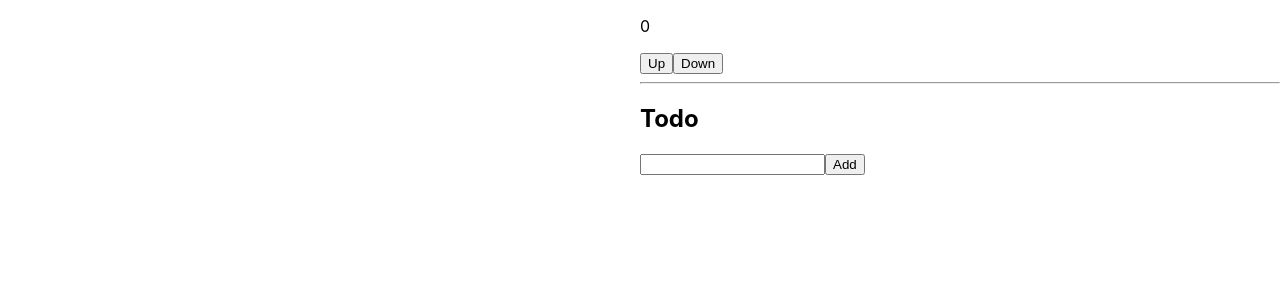
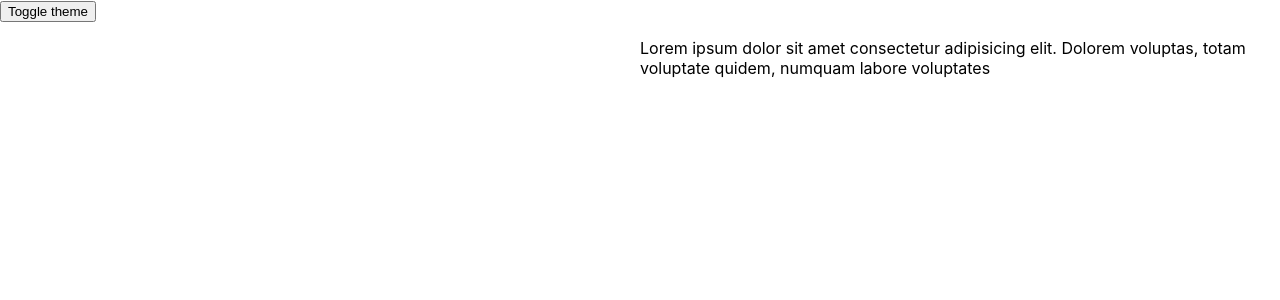
Before and after one commit to GiaHuyyy/Hooks, a React (Create React App) app: page / in a window 1280 px wide. Shown: the top 300 px of the page. Built offline with nearby package versions, Linux system fonts and the light colour scheme.

Commit message:
useContext

```diff
--- a/src/App.css
+++ b/src/App.css
@@ -1,5 +1,5 @@
 .App {
-  text-align: center;
+    /* text-align: center; */
 }
 
 .App-logo {
@@ -36,3 +36,8 @@
         transform: rotate(360deg);
     }
 }
+
+.dark {
+    color: #fff;
+    background: #000;
+}
--- a/src/App.js
+++ b/src/App.js
@@ -1,25 +1,59 @@
-import logo from './logo.svg';
-import './App.css';
+import logo from "./logo.svg";
+import "./App.css";
+
+// Hooks
+import UseState from "./hooks/UseState";
+import UseEffect from "./hooks/UseEffect";
+// import UseLayoutEffect from './hooks/UseLayoutEffect';
+import UseRef from "./hooks/UseRef";
+import UseCallback from "./hooks/UseCallBack";
+import UseMeMo from "./hooks/UseMemo";
+import UseReducer from "./hooks/UseReducer";
+import UseContextt from "./hooks/UseContext";
+
+// import UseImperativeHandle from './hooks/UseImperativeHandle';
+// import UseDebugValue from './hooks/UseDebugValue';
+// import UseTransition from './hooks/UseTransition';
+// import UseDeferredValue from './hooks/UseDeferredValue';
+// import UseId from './hooks/UseId';
+// import UseSyncExternalStore from './hooks/UseSyncExternalStore';
+// import UseEvent from './hooks/UseEvent';
+
+// Fake comments
+function emitComment(id) {
+    setInterval(() => {
+        window.dispatchEvent(
+            new CustomEvent(`lessson-${id}`, {
+                detail: `Nội dung comment của lesson ${id}`,
+            })
+        );
+    }, 2000);
+}
+
+emitComment(1);
+emitComment(2);
+emitComment(3);
 
 function App() {
-  return (
-    <div className="App">
-      <header className="App-header">
-        <img src={logo} className="App-logo" alt="logo" />
-        <p>
-          Edit <code>src/App.js</code> and save to reload.
-        </p>
-        <a
-          className="App-link"
-          href="https://reactjs.org"
-          target="_blank"
-          rel="noopener noreferrer"
-        >
-          Learn React
-        </a>
-      </header>
-    </div>
-  );
+    return (
+        <div className="App">
+            {/* {<UseState />} */}
+            {/* {<UseEffect />} */}
+            {/* <UseLayoutEffect /> */}
+            {/* <UseRef /> */}
+            {/* {<UseCallback />} */}
+            {/* {<UseMeMo />} */}
+            {/* <UseReducer /> */}
+            <UseContextt />
+            {/* <UseImperativeHandle /> */}
+            {/* <UseDebugValue /> */}
+            {/* <UseTransition /> */}
+            {/* <UseDeferredValue /> */}
+            {/* <UseId /> */}
+            {/* <UseSyncExternalStore /> */}
+            {/* <UseEvent /> */}
+        </div>
+    );
 }
 
 export default App;
--- /dev/null
+++ b/src/hooks/Paragraph.js
@@ -0,0 +1,17 @@
+import { useContext } from "react";
+import { ThemeContext } from "./ThemeContext";
+function Paragraph() {
+    // Consumer
+    const theme = useContext(ThemeContext).theme;
+
+    return (
+        <div className="container" style={{ paddingLeft: "50vw" }}>
+            <p className={`${theme}`}>
+                Lorem ipsum dolor sit amet consectetur adipisicing elit. Dolorem
+                voluptas, totam voluptate quidem, numquam labore voluptates
+            </p>
+        </div>
+    );
+}
+
+export default Paragraph;
--- /dev/null
+++ b/src/hooks/ThemeContext.js
@@ -0,0 +1,25 @@
+import { createContext, useState } from "react";
+import "../App.css";
+
+const ThemeContext = createContext();
+// Context
+// CompA => CompB => CompC
+
+// 1. Create context (Bối cảnh)
+// 2. Provider (Nhà cung cấp)
+// 3. Consumer (Người tiêu dùng)
+
+function ThemeProvider({ children }) {
+    const [theme, setTheme] = useState("light");
+
+    const toggleTheme = () => {
+        setTheme(theme === "light" ? "dark" : "light");
+    };
+
+    const value = { theme, toggleTheme };
+    return (
+        <ThemeContext.Provider value={value}>{children}</ThemeContext.Provider>
+    );
+}
+
+export { ThemeContext, ThemeProvider };
--- /dev/null
+++ b/src/hooks/UseContext.js
@@ -0,0 +1,16 @@
+import Paragraph from "./Paragraph";
+import { ThemeContext } from "./ThemeContext";
+import { useContext } from "react";
+// useContext lưu các giá trị qua một tham chiếu bên ngoài function component
+function UseContextt() {
+    const toggleTheme = useContext(ThemeContext).toggleTheme;
+
+    return (
+        <div>
+            <button onClick={toggleTheme}>Toggle theme</button>
+            <Paragraph />
+        </div>
+    );
+}
+
+export default UseContextt;
--- a/src/hooks/UseReducer.js
+++ b/src/hooks/UseReducer.js
@@ -82,7 +82,10 @@ function UseReducer() {
     const [count, dispatch] = useReducer(reducer, INITIAL_STATE);
     //
 
-    const [state, dispatchJob] = useReducer(Logger(reducerJob), INITIAL_STATE_TODOS);
+    const [state, dispatchJob] = useReducer(
+        Logger(reducerJob),
+        INITIAL_STATE_TODOS
+    );
     const { job, jobs } = state;
     const refElement = useRef();
 
--- a/src/index.js
+++ b/src/index.js
@@ -3,57 +3,14 @@ import ReactDOM from "react-dom/client";
 import "./index.css";
 import App from "./App";
 import reportWebVitals from "./reportWebVitals";
-
-// Hooks
-import UseState from "./hooks/UseState";
-import UseEffect from "./hooks/UseEffect";
-// import UseLayoutEffect from './hooks/UseLayoutEffect';
-import UseRef from "./hooks/UseRef";
-import UseCallback from "./hooks/UseCallBack";
-import UseMeMo from "./hooks/UseMemo";
-import UseReducer from "./hooks/UseReducer";
-
-// import UseImperativeHandle from './hooks/UseImperativeHandle';
-// import UseDebugValue from './hooks/UseDebugValue';
-// import UseTransition from './hooks/UseTransition';
-// import UseDeferredValue from './hooks/UseDeferredValue';
-// import UseId from './hooks/UseId';
-// import UseSyncExternalStore from './hooks/UseSyncExternalStore';
-// import UseEvent from './hooks/UseEvent';
-
-// Fake comments
-function emitComment(id) {
-    setInterval(() => {
-        window.dispatchEvent(
-            new CustomEvent(`lessson-${id}`, {
-                detail: `Nội dung comment của lesson ${id}`,
-            })
-        );
-    }, 2000);
-}
-
-emitComment(1);
-emitComment(2);
-emitComment(3);
+import { ThemeProvider } from "./hooks/ThemeContext";
 
 const root = ReactDOM.createRoot(document.getElementById("root"));
 root.render(
     <React.StrictMode>
-        {/* <App /> */}
-        {/* {<UseState />} */}
-        {/* {<UseEffect />} */}
-        {/* <UseLayoutEffect /> */}
-        {/* <UseRef /> */}
-        {/* {<UseCallback />} */}
-        {/* {<UseMeMo />} */}
-        <UseReducer />
-        {/* <UseImperativeHandle /> */}
-        {/* <UseDebugValue /> */}
-        {/* <UseTransition /> */}
-        {/* <UseDeferredValue /> */}
-        {/* <UseId /> */}
-        {/* <UseSyncExternalStore /> */}
-        {/* <UseEvent /> */}
+        <ThemeProvider>
+            <App />
+        </ThemeProvider>
     </React.StrictMode>
 );
 
```
Lines whose indentation alone changed are shown as unchanged.
